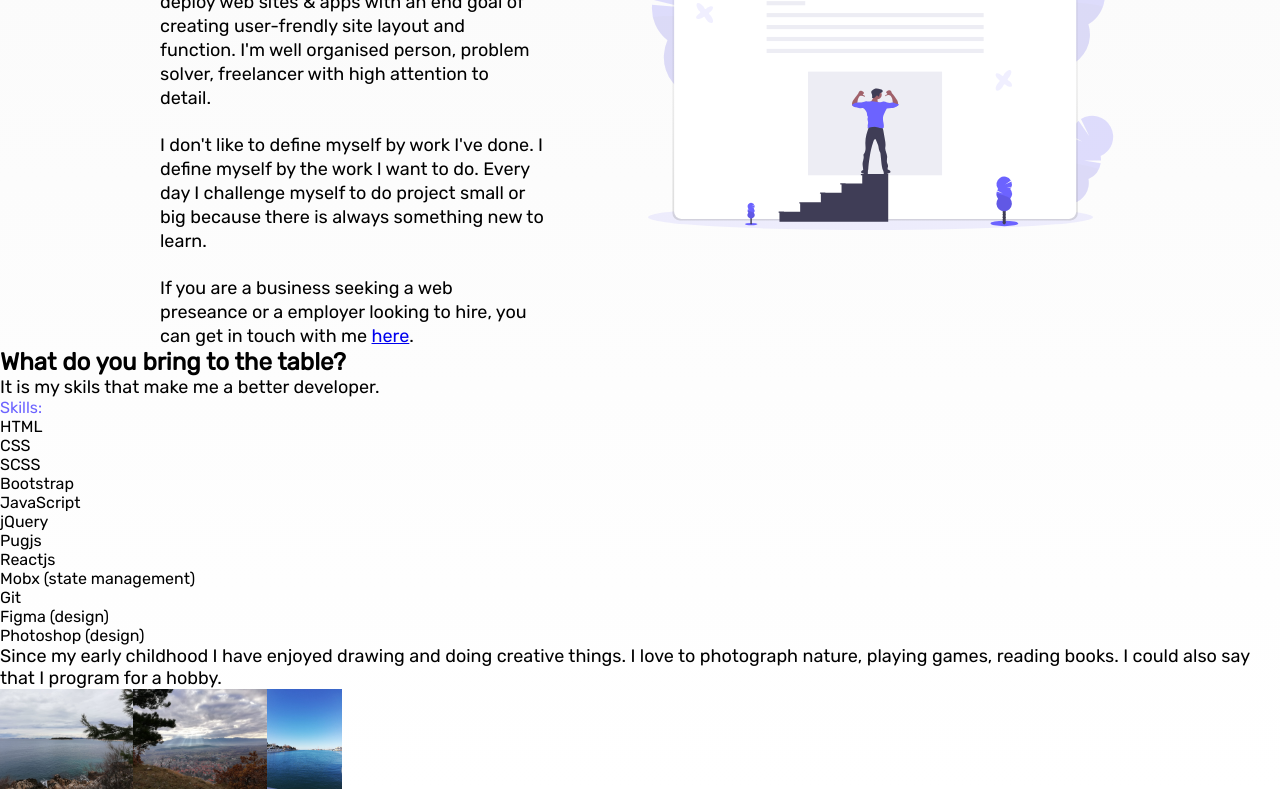
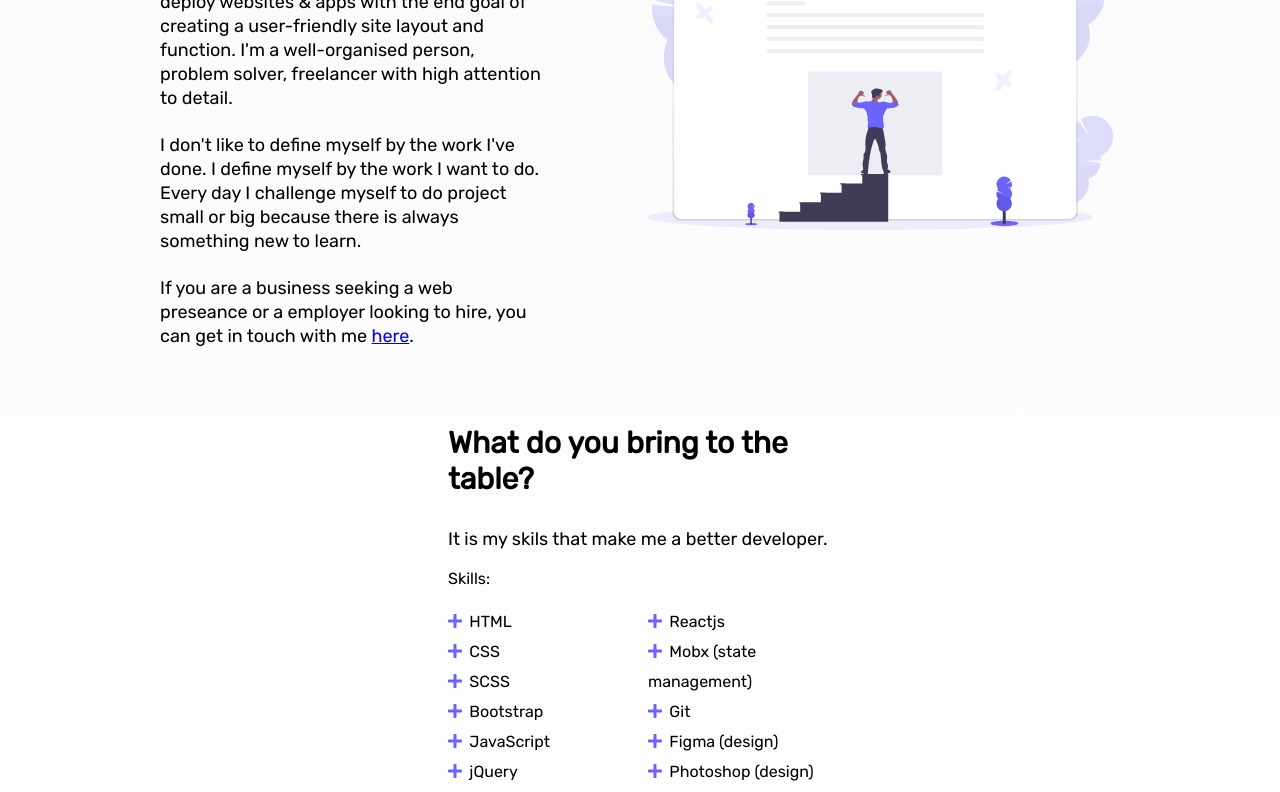
Before and after one commit to NPelivan/Portfolio, a React (Create React App) app: page /about in a window 1280 px wide. Shown: the part 360-1152 px from the top of the page. Built offline with nearby package versions, Linux system fonts and the light colour scheme.

Commit message:
some text changes and style improvements

```diff
--- a/src/pages/about.js
+++ b/src/pages/about.js
@@ -3,7 +3,11 @@ import { Link } from "react-router-dom";
 import Nature1 from "../assets/nature1.jpeg";
 import Nature2 from "../assets/nature2.jpeg";
 import Nature3 from "../assets/nature3.jpeg";
+import Nature4 from "../assets/nature4.jpeg";
 import Aboutme from "../assets/undraw_about_me.svg";
+
+import { FontAwesomeIcon } from "@fortawesome/react-fontawesome";
+import { faPlus } from "@fortawesome/free-solid-svg-icons";
 
 import "../styles/components/_about.scss";
 
@@ -21,16 +25,16 @@ export default class About extends Component {
 					<div className="text-container">
 						<p className="block-item">
 							I'm Frontend developer & designer located in Croatia. I design,
-							develop, enhance, test and deploy web sites & apps with an end
-							goal of creating user-frendly site layout and function. I'm well
-							organised person, problem solver, freelancer with high attention
-							to detail.
+							develop, enhance, test and deploy websites & apps with the end
+							goal of creating a user-friendly site layout and function. I'm a
+							well-organised person, problem solver, freelancer with high
+							attention to detail.
 						</p>
 
 						<p className="block-item">
-							I don't like to define myself by work I've done. I define myself
-							by the work I want to do. Every day I challenge myself to do
-							project small or big because there is always something new to
+							I don't like to define myself by the work I've done. I define
+							myself by the work I want to do. Every day I challenge myself to
+							do project small or big because there is always something new to
 							learn.
 						</p>
 
@@ -42,28 +46,68 @@ export default class About extends Component {
 					</div>
 				</section>
 
+				<section className="skill-container">
 					<h2>What do you bring to the table?</h2>
 					<p>It is my skils that make me a better developer.</p>
 					<span>Skills:</span>
 					<ul>
-					<li>HTML</li>
-					<li>CSS</li>
-					<li>SCSS</li>
-					<li>Bootstrap</li>
-					<li>JavaScript</li>
-					<li>jQuery</li>
-					<li>Pugjs</li>
-					<li>Reactjs</li>
-					<li>Mobx (state management)</li>
-					<li>Git</li>
-					<li>Figma (design)</li>
-					<li>Photoshop (design)</li>
+						<li>
+							<FontAwesomeIcon icon={faPlus} />
+							HTML
+						</li>
+						<li>
+							<FontAwesomeIcon icon={faPlus} />
+							CSS
+						</li>
+						<li>
+							<FontAwesomeIcon icon={faPlus} />
+							SCSS
+						</li>
+						<li>
+							<FontAwesomeIcon icon={faPlus} />
+							Bootstrap
+						</li>
+						<li>
+							<FontAwesomeIcon icon={faPlus} />
+							JavaScript
+						</li>
+						<li>
+							<FontAwesomeIcon icon={faPlus} />
+							jQuery
+						</li>
+						<li>
+							<FontAwesomeIcon icon={faPlus} />
+							Pugjs
+						</li>
+						<li>
+							<FontAwesomeIcon icon={faPlus} />
+							Reactjs
+						</li>
+						<li>
+							<FontAwesomeIcon icon={faPlus} />
+							Mobx (state management)
+						</li>
+						<li>
+							<FontAwesomeIcon icon={faPlus} />
+							Git
+						</li>
+						<li>
+							<FontAwesomeIcon icon={faPlus} />
+							Figma (design)
+						</li>
+						<li>
+							<FontAwesomeIcon icon={faPlus} />
+							Photoshop (design)
+						</li>
 					</ul>
+				</section>
 
+				<section className="hobby-container">
+					<h2>Hobbys</h2>
 					<p>
-					Since my early childhood I have enjoyed drawing and doing creative
+						Since my early childhood, I have enjoyed drawing and doing creative
 						things. I love to photograph nature, playing games, reading books. I
-					could also say that I program for a hobby.
+						could also say that I program as a hobby.
 					</p>
 
 					<img src={Nature1} alt="Sea with cloudy sky" height="100" />
@@ -73,6 +117,9 @@ export default class About extends Component {
 						height="100"
 					/>
 					<img src={Nature3} alt="Where the sky touches the sea" height="100" />
+
+					<img src={Nature4} alt="Old remains of old roman city" height="100" />
+				</section>
 			</main>
 		);
 	}
--- a/src/styles/components/_about.scss
+++ b/src/styles/components/_about.scss
@@ -1,3 +1,5 @@
+@import "../base/colors";
+
 .about-main {
 	height: 100%;
 
@@ -9,6 +11,10 @@
 
 	p {
 		font-size: 18px;
+	}
+
+	h2 {
+		font-size: 30px;
 	}
 
 	section {
@@ -25,4 +31,41 @@
 			line-height: 24px;
 		}
 	}
+
+	.skill-container {
+		display: block;
+		width: 30%;
+		h2 {
+			margin-bottom: 8%;
+		}
+		p {
+			margin-bottom: 5%;
+		}
+		span {
+			color: black;
+		}
+		ul {
+			margin-top: 5%;
+			columns: 2;
+			list-style-type: none;
+			li {
+				line-height: 30px;
+				svg {
+					color: $mainColor;
+					margin-right: 4%;
+				}
+			}
+		}
+	}
+
+	.hobby-container {
+		display: block;
+		h2 {
+			margin-bottom: 2%;
+		}
+		p {
+			width: 50%;
+			line-height: 24px;
+		}
+	}
 }
```
Also changed, not shown: src/assets/nature4.jpeg (added). Lines whose indentation alone changed are shown as unchanged.
